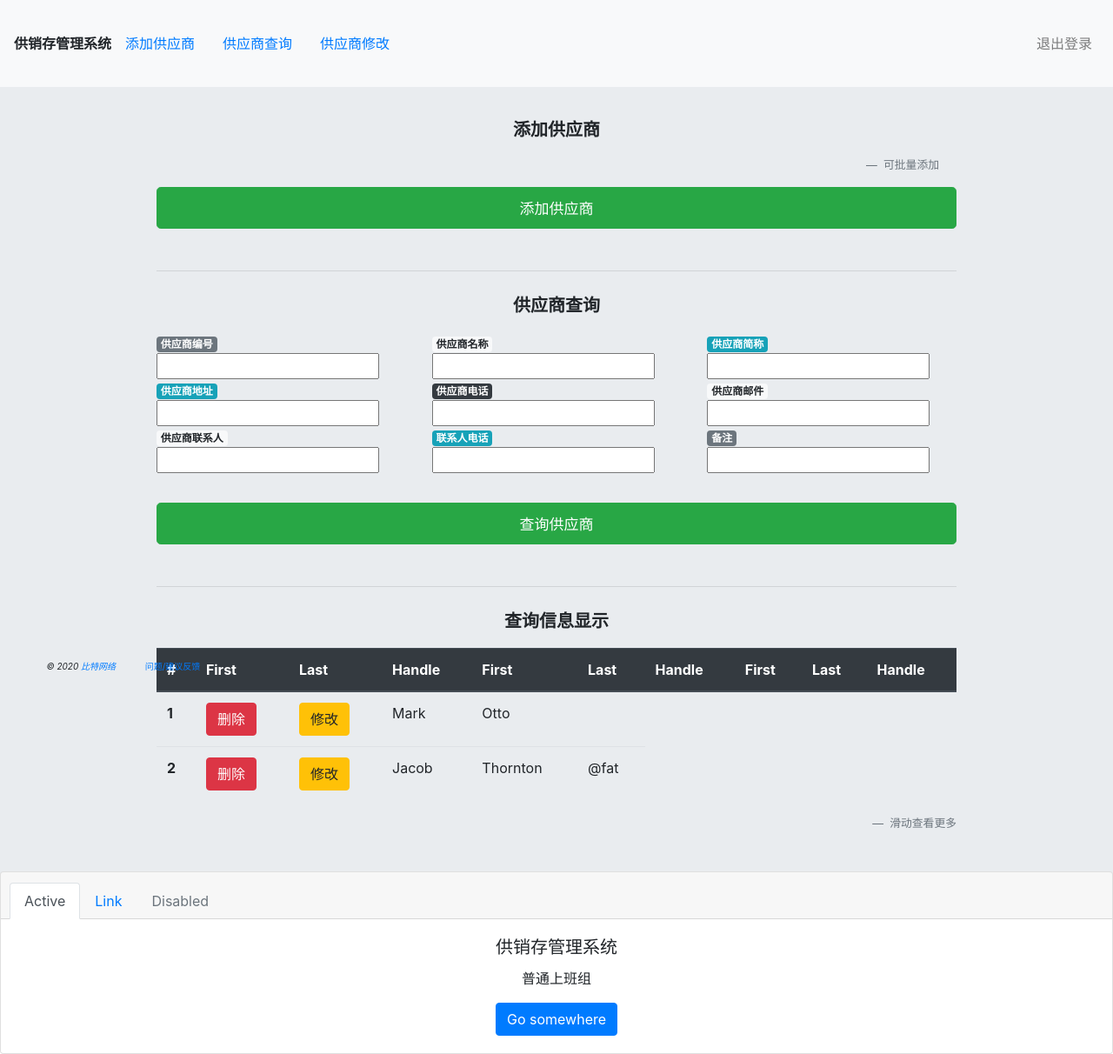
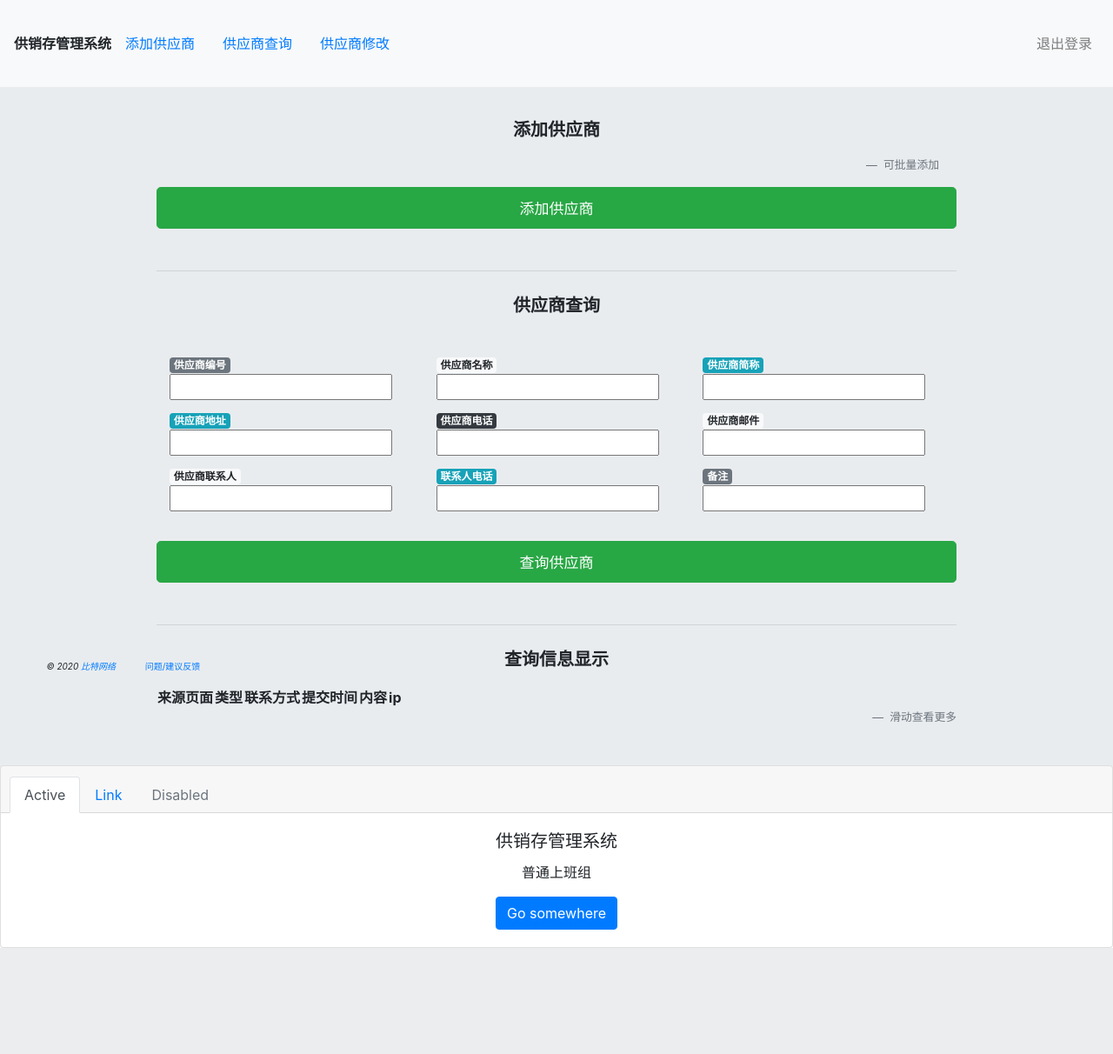
Before and after one commit to KZNS/scsx-market, a Flask app: page /manage/supplyer in a window 1280 px wide. Shown: the whole page at 87% size. After the commit the page ends 1090 px from the top, so only its background shows below. Run offline with Flask 2, Linux system fonts and the light colour scheme; the visitor is signed in with stand-in values (Sample User, id 1); lists and menus that the app fills with data are empty; some libraries are stand-ins or nearby versions.

Commit message:
fixed js

```diff
--- a/market/views/templates/base.html
+++ b/market/views/templates/base.html
@@ -7,9 +7,9 @@
 
     <!-- Bootstrap CSS -->
     <link rel="stylesheet" href="https://cdn.jsdelivr.net/npm/bootstrap@4.5.0/dist/css/bootstrap.min.css" integrity="sha384-9aIt2nRpC12Uk9gS9baDl411NQApFmC26EwAOH8WgZl5MYYxFfc+NcPb1dKGj7Sk" crossorigin="anonymous">
-    <script src="https://cdn.jsdelivr.net/npm/jquery@3.5.1/dist/jquery.slim.min.js" integrity="sha384-DfXdz2htPH0lsSSs5nCTpuj/zy4C+OGpamoFVy38MVBnE+IbbVYUew+OrCXaRkfj" crossorigin="anonymous"></script>
-    <script src="https://cdn.jsdelivr.net/npm/popper.js@1.16.0/dist/umd/popper.min.js" integrity="sha384-Q6E9RHvbIyZFJoft+2mJbHaEWldlvI9IOYy5n3zV9zzTtmI3UksdQRVvoxMfooAo" crossorigin="anonymous"></script>
-    <script src="https://cdn.jsdelivr.net/npm/bootstrap@4.5.0/dist/js/bootstrap.min.js" integrity="sha384-OgVRvuATP1z7JjHLkuOU7Xw704+h835Lr+6QL9UvYjZE3Ipu6Tp75j7Bh/kR0JKI" crossorigin="anonymous"></script>
+    <script src="https://cdn.jsdelivr.net/npm/jquery@3.5.1/dist/jquery.min.js"></script>
+    <script src="https://cdn.jsdelivr.net/npm/popper.js@1.16.0/dist/umd/popper.min.js"></script>
+    <script src="https://cdn.jsdelivr.net/npm/bootstrap@4.5.0/dist/js/bootstrap.min.js"></script>
     <title>{{title}}</title>
   </head>
   <body>
--- a/market/views/templates/supplyer.html
+++ b/market/views/templates/supplyer.html
@@ -1,20 +1,25 @@
 <!doctype html>
 <html lang="en">
+
 <head>
     <!-- Required meta tags -->
     <meta charset="utf-8">
     <meta name="viewport" content="width=device-width, initial-scale=1, shrink-to-fit=no">
 
     <!-- Bootstrap CSS -->
-    <link rel="stylesheet" href="https://cdn.jsdelivr.net/npm/bootstrap@4.5.0/dist/css/bootstrap.min.css" integrity="sha384-9aIt2nRpC12Uk9gS9baDl411NQApFmC26EwAOH8WgZl5MYYxFfc+NcPb1dKGj7Sk" crossorigin="anonymous">
+    <link rel="stylesheet" href="https://cdn.jsdelivr.net/npm/bootstrap@4.5.0/dist/css/bootstrap.min.css"
+        integrity="sha384-9aIt2nRpC12Uk9gS9baDl411NQApFmC26EwAOH8WgZl5MYYxFfc+NcPb1dKGj7Sk" crossorigin="anonymous">
 
     <title>manage-supplyer</title>
 </head>
+
 <body>
 
     <nav class="navbar  navbar-expand-lg fixed-top navbar-light bg-light" style="height:100px;text-align:left">
 
-        <button class="navbar-toggler navbar-toggler-right" type="button" data-toggle="collapse" data-target="#navbarNavDropdown" aria-controls="navbarNavDropdown" aria-expanded="false" aria-label="Toggle navigation">
+        <button class="navbar-toggler navbar-toggler-right" type="button" data-toggle="collapse"
+            data-target="#navbarNavDropdown" aria-controls="navbarNavDropdown" aria-expanded="false"
+            aria-label="Toggle navigation">
             <span class="navbar-toggler-icon"></span>
         </button>
         <strong>供销存管理系统</strong>
@@ -27,7 +32,7 @@
 
         <ul class="navbar-nav  ml-auto" style="right:51%;">
             <li class="nav-item">
-                <li class="nav-item" >
+            <li class="nav-item">
                 <a class="nav-link" href="#">退出登录</a>
             </li>
             </li>
@@ -36,7 +41,7 @@
 
 
     <div class="jumbotron" style=" position:relative; top:50px;">
-        <div class="container";position:fixed>
+        <div class="container" ;position:fixed>
             <div class="row">
                 <div class="col-lg-26 offset-lg-23 col-md-18 offset-md-12 col-sm-10 offset-sm-1">
 
@@ -51,8 +56,7 @@
                         </div>
                         </p>
                     </div>
-                    <button type="button"  class="btn btn-success btn-lg btn-block"
-                        onclick="alert('跳转到add界面')"
+                    <button type="button" class="btn btn-success btn-lg btn-block" onclick="alert('跳转到add界面')"
                         style="margin-top:10px">
                         <span style="font-size:17px">添加供应商</span>
                     </button>
@@ -67,59 +71,58 @@
                         </p>
                     </div>
 
-                    <div style="margin-top:40px“ class="container">
+                    <div style="margin-top:40px" class=" container">
                         <div class="row">
                             <div class="col-sm">
                                 <span class="badge badge-secondary">供应商编号</span>
-                            <input type="text"  align="right" name="supplyerid">
+                                <input type="text" align="right" name="supplyerid">
                             </div>
                             <div class="col-sm">
                                 <span class="badge badge-light">供应商名称</span>
-                            <input type="text"  align="right" name="supplyername">
+                                <input type="text" align="right" name="supplyername">
                             </div>
                             <div class="col-sm">
                                 <span class="badge badge-info">供应商简称</span>
-                            <input type="text"  align="right" name="supplyerabbr">
+                                <input type="text" align="right" name="supplyerabbr">
                             </div>
                         </div>
                     </div>
-                    <div style="margin-top:10px” class="container">
+                    <div style="margin-top:10px" class="container">
                         <div class="row">
                             <div class="col-sm">
                                 <span class="badge badge-info">供应商地址</span>
-                            <input type="text"  align="right" name="supplyeraddress">
+                                <input type="text" align="right" name="supplyeraddress">
                             </div>
                             <div class="col-sm">
                                 <span class="badge badge-dark">供应商电话</span>
-                            <input type="text"  align="right" name="supplyerphone">
+                                <input type="text" align="right" name="supplyerphone">
                             </div>
                             <div class="col-sm">
                                 <span class="badge badge-light">供应商邮件</span>
-                            <input type="text"  align="right" name="supplyeremail">
+                                <input type="text" align="right" name="supplyeremail">
                             </div>
                         </div>
                     </div>
-                    <div style="margin-top:10px“ class="container">
+                    <div style="margin-top:10px" class="container">
                         <div class="row">
                             <div class="col-sm">
                                 <span class="badge badge-light">供应商联系人</span>
-                            <input type="text"  align="right" name="supplyerperson">
+                                <input type="text" align="right" name="supplyerperson">
                             </div>
                             <div class="col-sm">
                                 <span class="badge badge-info">联系人电话</span>
-                            <input type="text"  align="right" name="supplyerperson-phone">
+                                <input type="text" align="right" name="supplyerperson-phone">
                             </div>
                             <div class="col-sm">
                                 <span class="badge badge-secondary">备注</span>
-                            <input type="text"  align="right" name="supplyerremarks">
+                                <input type="text" style="align:right" name="supplyerremarks">
                             </div>
                         </div>
-                    </div style="margin-top:10px“; class="container">
+                    </div style="margin-top:10px" ; class="container">
                     <br>
 
-                    <button type="button"  class="btn btn-success btn-lg btn-block"
-                        onclick="alert('查询供应商测试输出——下方应是查询信息表')"
-                        style="margin-top:10px">
+                    <button type="button" class="btn btn-success btn-lg btn-block"
+                        onclick="alert('查询供应商测试输出——下方应是查询信息表')" style="margin-top:10px">
                         <span style="font-size:17px">查询供应商</span>
                     </button>
                     <br>
@@ -134,7 +137,7 @@
                     </div>
 
                     <div class="table-responsive; overflow-auto">
-                        <table class="table">
+                        <!-- <table class="table">
                             <thead class="thead-dark">
                                 <tr>
                                     <th scope="col">#</th>
@@ -167,6 +170,31 @@
                                     <td>@fat</td>
                                 </tr>
                             </tbody>
+                        </table> -->
+
+                        <table
+                            id="table"
+                            data-locale="zh-CN"
+                            data-toolbar="#toolbar"
+                            data-toggle="table"
+                            data-url="{{url_for('manage.supplyer_home')}}"
+                            data-search="true"
+                            data-show-columns="true"
+                            data-show-export="true"
+                            data-show-pagination-switch="true"
+                            data-pagination="true"
+                            data-show-pagination-switch="true"
+                            data-page-list="[15, 25, 50, 100, all]">
+                            <thead>
+                                <tr>
+                                    <th data-field="url">来源页面</th>
+                                    <th data-field="type">类型</th>
+                                    <th data-field="contact">联系方式</th>
+                                    <th data-field="created_at">提交时间</th>
+                                    <th data-field="content">内容</th>
+                                    <th data-field="ip">ip</th>
+                                </tr>
+                            </thead>
                         </table>
                     </div>
 
@@ -262,8 +290,19 @@
 
     <!-- Optional JavaScript -->
     <!-- jQuery first, then Popper.js, then Bootstrap JS -->
-    <script src="https://cdn.jsdelivr.net/npm/jquery@3.5.1/dist/jquery.slim.min.js" integrity="sha384-DfXdz2htPH0lsSSs5nCTpuj/zy4C+OGpamoFVy38MVBnE+IbbVYUew+OrCXaRkfj" crossorigin="anonymous"></script>
-    <script src="https://cdn.jsdelivr.net/npm/popper.js@1.16.0/dist/umd/popper.min.js" integrity="sha384-Q6E9RHvbIyZFJoft+2mJbHaEWldlvI9IOYy5n3zV9zzTtmI3UksdQRVvoxMfooAo" crossorigin="anonymous"></script>
-    <script src="https://cdn.jsdelivr.net/npm/bootstrap@4.5.0/dist/js/bootstrap.min.js" integrity="sha384-OgVRvuATP1z7JjHLkuOU7Xw704+h835Lr+6QL9UvYjZE3Ipu6Tp75j7Bh/kR0JKI" crossorigin="anonymous"></script>
+    <script src="https://cdn.jsdelivr.net/npm/jquery@3.5.1/dist/jquery.min.js"></script>
+    <script src="https://cdn.jsdelivr.net/npm/popper.js@1.16.0/dist/umd/popper.min.js"
+        integrity="sha384-Q6E9RHvbIyZFJoft+2mJbHaEWldlvI9IOYy5n3zV9zzTtmI3UksdQRVvoxMfooAo"
+        crossorigin="anonymous"></script>
+    <script src="https://cdn.jsdelivr.net/npm/bootstrap@4.5.0/dist/js/bootstrap.min.js"
+        integrity="sha384-OgVRvuATP1z7JjHLkuOU7Xw704+h835Lr+6QL9UvYjZE3Ipu6Tp75j7Bh/kR0JKI"
+        crossorigin="anonymous"></script>
+
+
+    <script src="https://unpkg.com/tableexport.jquery.plugin/tableExport.min.js"></script>
+    <script src="https://unpkg.com/bootstrap-table@1.18.0/dist/bootstrap-table.min.js"></script>
+    <script src="https://unpkg.com/bootstrap-table@1.18.0/dist/bootstrap-table-locale-all.min.js"></script>
+    <script src="https://unpkg.com/bootstrap-table@1.18.0/dist/extensions/export/bootstrap-table-export.min.js"></script>
 </body>
+
 </html>
```
Lines whose indentation alone changed are shown as unchanged.
